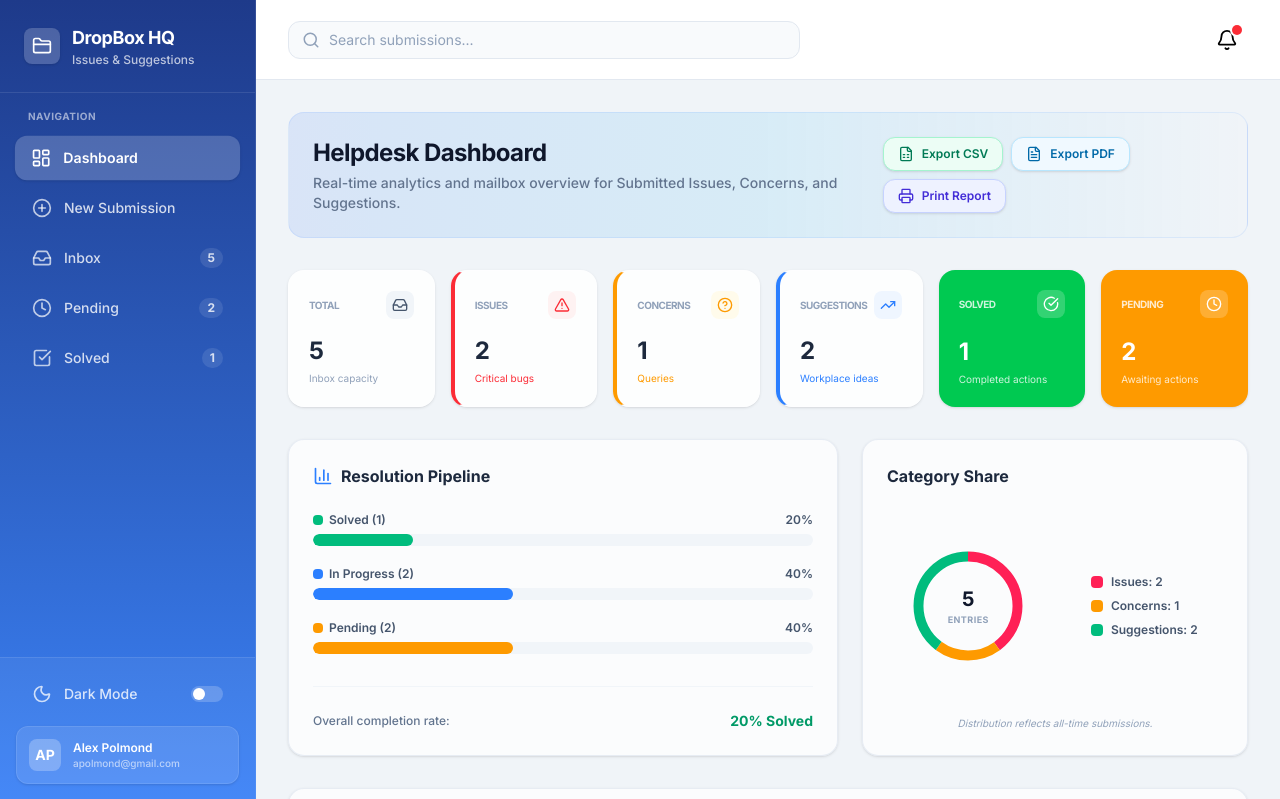
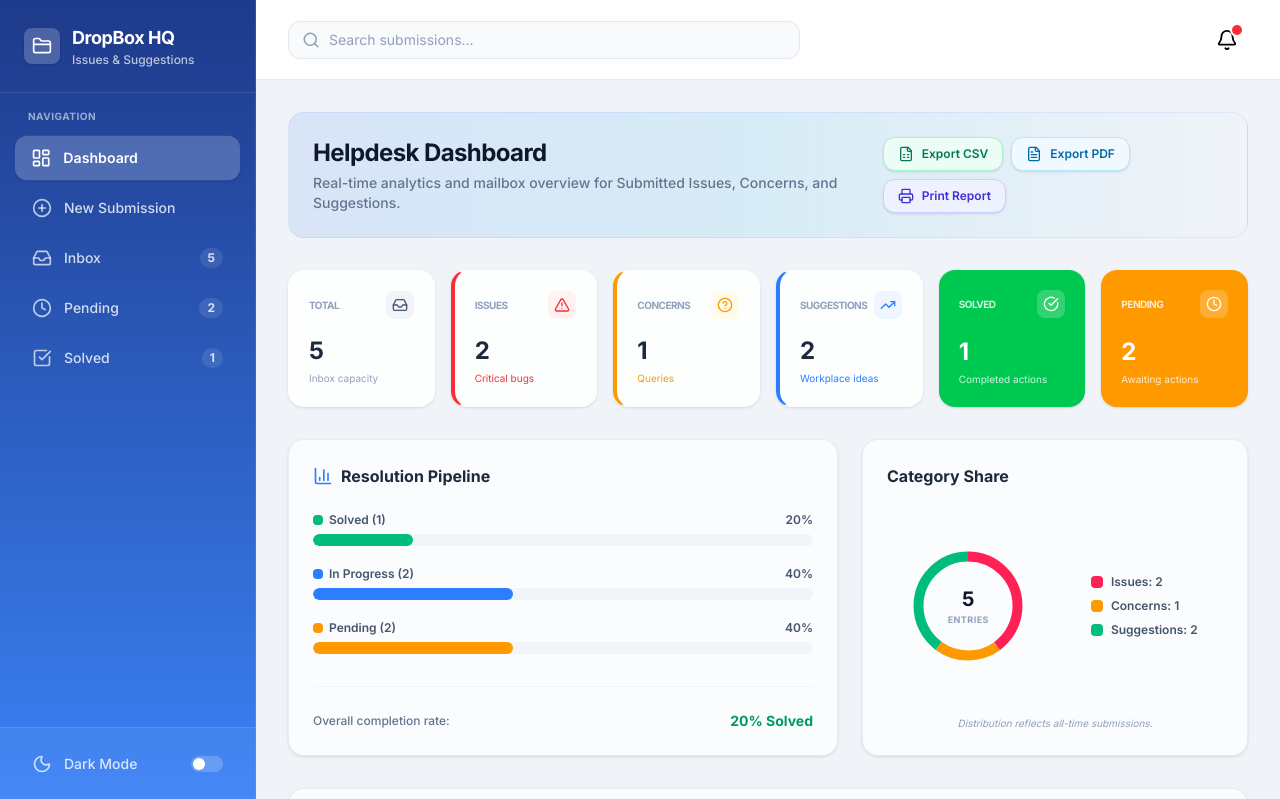
Before and after one commit to redmammond/E-dropbox, a React (Vite) app: page / in a window 1280 px wide. Shown: the top 799 px of the page. Built offline with nearby package versions, Linux system fonts and the light colour scheme.

Commit message:
refactor: remove static user info block from sidebar

```diff
--- a/src/components/Sidebar.tsx
+++ b/src/components/Sidebar.tsx
@@ -171,21 +171,6 @@ export const Sidebar: React.FC<SidebarProps> = ({
             />
           </div>
         </button>
-
-        {/* User Info Block */}
-        <div className="flex items-center gap-3 p-3 rounded-xl bg-white/10 border border-white/10 shadow-sm">
-          <div className="flex items-center justify-center w-8 h-8 rounded-lg bg-white/25 text-white font-bold text-sm">
-            AP
-          </div>
-          <div className="min-w-0 flex-1">
-            <p className="text-xs font-semibold text-white truncate">
-              Alex Polmond
-            </p>
-            <p className="text-[10px] font-medium text-white/60 truncate">
-              apolmond@gmail.com
-            </p>
-          </div>
-        </div>
       </div>
     </div>
   );
```
